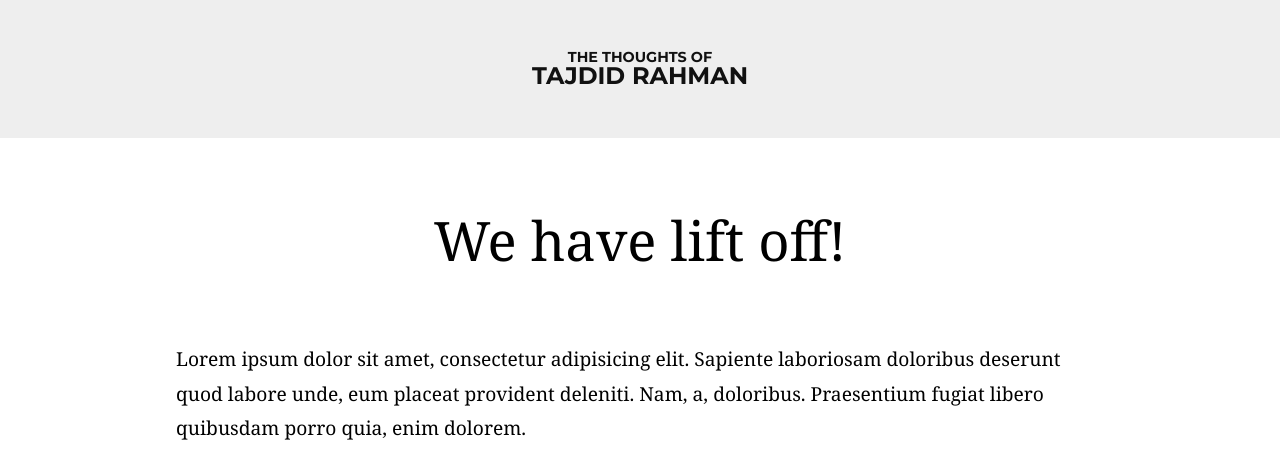
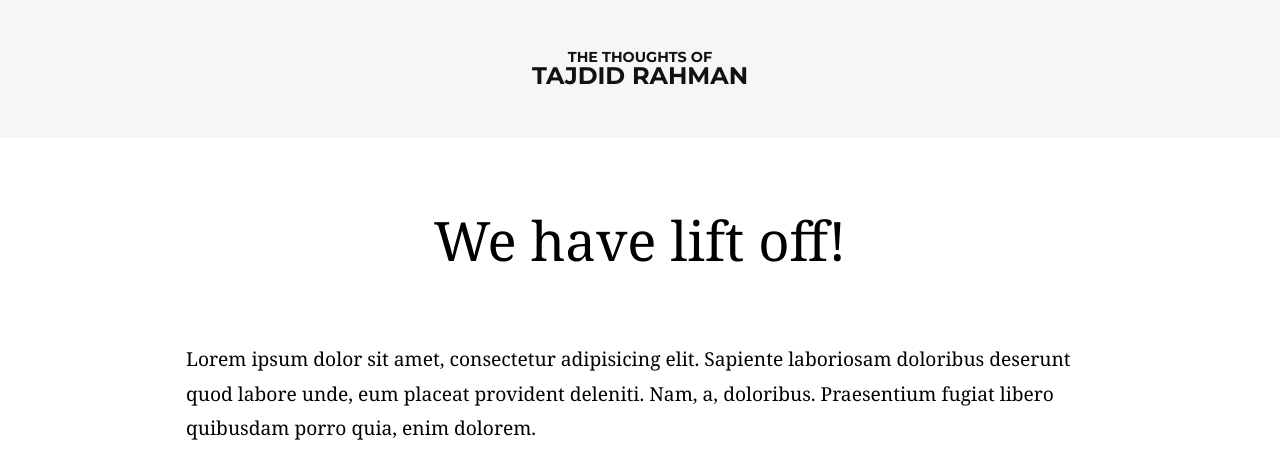
Before and after one commit to tajdid/another-old-site-repo, a Jekyll site: the page built from _posts/2015-10-09-we-have-lift-off.md, in a window 1280 px wide. Shown: the top 460 px of the page. Built offline with Jekyll 4.4.1, drawn with Linux system fonts in a browser that asks for light colours; grey boxes are pictures that could not be loaded.

Commit message:
Update 2

```diff
--- a/assets/_scss/base/_variables.scss
+++ b/assets/_scss/base/_variables.scss
@@ -4,3 +4,7 @@
 
 $serif: Georgia, serif;
 $sans-serif: 'Montserrat', sans-serif;
+
+$base-font-size: (16/16)*100%;
+$baseline-unitless: 24/(16*($base-font-size/100%));
+$baseline: $baseline-unitless * 1rem;
--- a/assets/_scss/base/main.scss
+++ b/assets/_scss/base/main.scss
@@ -14,7 +14,7 @@ a {
 }
 
 .container {
-  max-width: 960px;
+  max-width: 940px;
   width: 100%;
   padding: 0 16px;
   margin: 0 auto;
--- a/assets/_scss/modules/_header.scss
+++ b/assets/_scss/modules/_header.scss
@@ -1,5 +1,5 @@
 .site-header {
-  background: #eee;
+  background: #f6f6f6;
   text-align: center;
   width: 100%;
   padding: 50px 0;
--- a/assets/_scss/pages/_post.scss
+++ /dev/null
@@ -1,16 +0,0 @@
-.post {
-
-}
-
-.post-header {
-
-  .post-meta {
-    display: block;
-    margin-top: 10px;
-    font-family: $sans-serif;
-    font-size: 0.8em;
-    text-transform: uppercase;
-    letter-spacing: 2px;
-    color: #333;
-  }
-}
--- a/assets/_scss/pages/home.scss
+++ b/assets/_scss/pages/home.scss
@@ -1,9 +1,15 @@
 .posts {
   text-align: center;
   li {
+
+    &:first-child {
+      margin-top: 0;
+    }
+
+    margin-top: 42px;
     margin-bottom: 42px;
-    padding-bottom: 42px;
-    border-bottom: 1px solid #d6d6d6;
+    // padding-bottom: 42px;
+    // border-bottom: 1px solid #d6d6d6;
     .post-link {
       font-size: 2em;
       font-weight: 400;
@@ -25,3 +31,10 @@
     }
   }
 }
+
+.divider {
+  margin: 0 auto;
+  height: 1px;
+  width: 100px;
+  background: #ddd;
+}
--- /dev/null
+++ b/assets/_scss/pages/post.scss
@@ -0,0 +1,22 @@
+.post {
+  img {
+    width: 110%;
+    margin-left: calc(-4% - #{$baseline/2});
+    margin-right: $baseline;
+  }
+}
+
+.post-header {
+
+
+}
+
+.post-meta {
+  display: block;
+  margin-top: 10px;
+  font-family: $sans-serif;
+  font-size: 0.8em;
+  text-transform: uppercase;
+  letter-spacing: 2px;
+  color: #333;
+}
--- a/index.html
+++ b/index.html
@@ -12,6 +12,7 @@ in-nav: false
         <a class="post-link" href="{{ post.url | prepend: site.baseurl }}">{{ post.title }}</a>
         <span class="post-date"><time datetime="{{ post.date | date: "%-d %B %Y %R" }}">{{ post.date | date: "%-d %B %Y" }}</time></span>
       </li>
+      <hr class="divider">
     {% endfor %}
   </ul>
 </div>
```
Also changed, not shown: _posts/2015-10-09-we-have-lift-off.md (+3 -0 lines).
